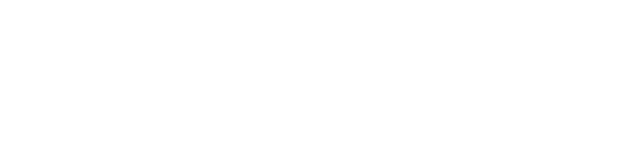
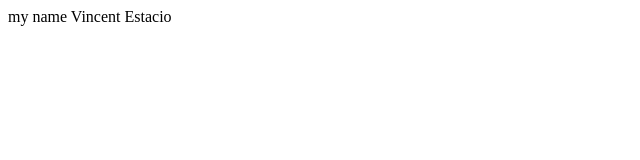
Before and after one commit to BnanaSging/profilee, a plain HTML site: page index.html in a window 1280 px wide. Shown: the whole page, without its empty margins (0-640 px from the left). Drawn offline with Linux system fonts and the light colour scheme.

```diff
--- a/index.html
+++ b/index.html
@@ -6,6 +6,6 @@
     <title>my profile</title>
 </head>
 <body>
-
+    my name Vincent Estacio
 </body>
 </html>
```
